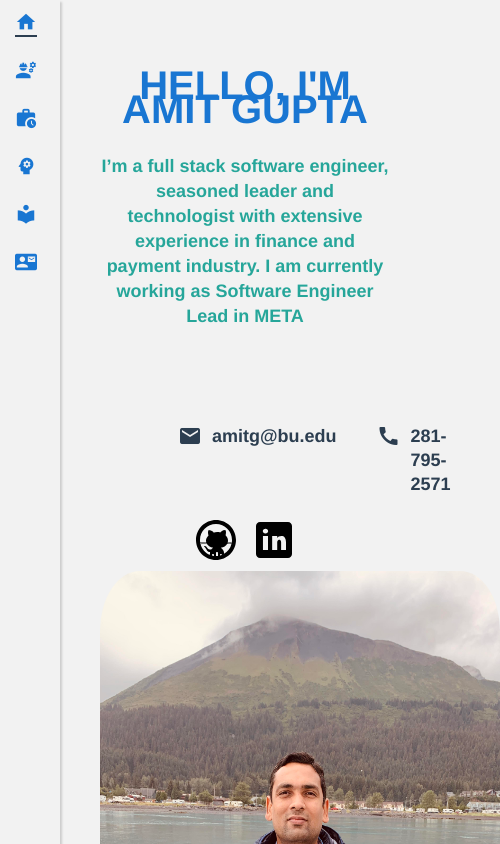
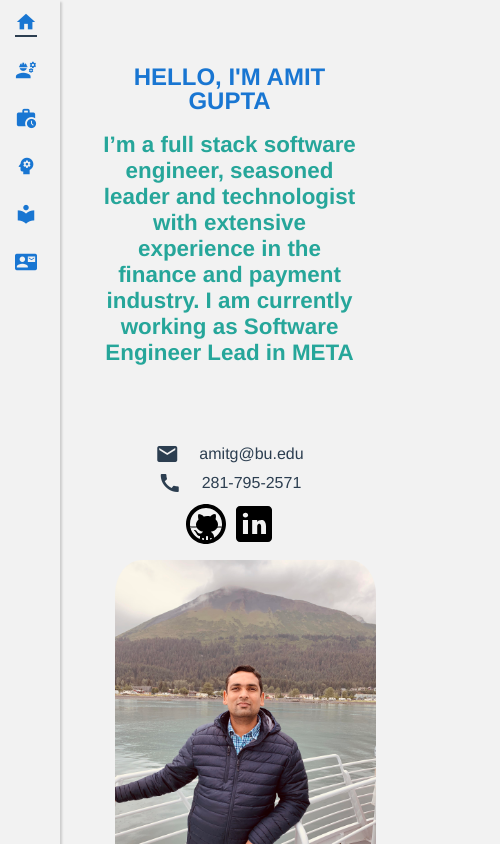
Before and after one commit to akgupta06/amit-portfolio, a Vue app: page / in a window 390 px wide. Shown: the top 844 px of the page, 500 px wide, since content can reach past the window. Built offline with nearby package versions, Linux system fonts and the light colour scheme.

Commit message:
Responsive

```diff
--- a/src/assets/css/home.css
+++ b/src/assets/css/home.css
@@ -22,39 +22,21 @@
 }
 
 .home-area .home-caption .subheading {
-    font-size: 18px;
+    font-size: 1.4em;
     font-weight: 700;
     color: var(--secondary);
 }
 
 .home-area .home-caption h1 {
     text-transform: uppercase;
-    font-size: 40px;
-    font-weight: 700;
     color: var(--primary);
     margin-top: 25%;
 }
 
-.home-area .contact {
-    display: flex;
-    font-weight: 700;
-    font-size: 18px;
-
+.contact-wrapper {
+    text-align: center;
+    flex-direction: column;
 }
-
-.home-area .contact-body {
-    padding-left: 10px;
-}
-
-.home-area .contact-wrapper {
-    display: flex;
-    text-align: left;
-    margin-left: 20%;
-  }
-
-.home-area .contact-wrapper > div {
-    margin: 20px;
-  }
 
 
 .home-area .home-caption p {
@@ -79,6 +61,17 @@
     left: 51%;
 }
 
+.contact {
+    display: flex;
+    font-size: 1em;
+    justify-content: center;
+    margin-bottom: 5px;
+}
+
+.contact-body {
+    margin-left: 20px;
+}
+
 .portfolio-main img {
     width: 450px;
     height: 600px;
@@ -88,9 +81,8 @@
 @media screen and (max-width: 759px) {
     .leftPanel {
         float: inherit;
-        width: 100%;
+        width: 90%;
         padding-left: 20px;
-        /* height: 200px; */
     }
 
     .rightPanel {
@@ -100,12 +92,7 @@
     }
 
     .rightPanel img {
-        width: 400px;
+        width: 90%;
+        height: 70%;
     }
-
-    /* .home-area .home-caption h1 {
-        text-transform: uppercase;
-        color: var(--primary);
-        display: flex;
-    } */
 }
--- a/src/views/About.vue
+++ b/src/views/About.vue
@@ -8,20 +8,20 @@
                 </div>
                 <div>
                     <p>
-                        I have extensive experience in aligning gap between
+                        I have extensive experience in aligning the gap between
                         technologies and business requirements. I have executed projects
                         throughout the entire software development life cycle to deliver
                         business focused solutions. I am a seasoned leader and technologist
                         specializing in conceptualizing, designing and implementing
-                        innovative ideas in to new products and strategies. I have
+                        innovative ideas into new products and strategies. I have
                         proficiency in API (REST and SOAP), Java, NodeJs and Angular. I
                         have extensively worked in messaging systems like Kafka and
                         ActiveMQ and container orchestration like Docker and Kubernetes
                     </p>
                     <p>I am based in Austin, Texas and currently working as Software
                         Engineering Lead at Meta. Prior to that I worked in many financial
-                        companies. I love software design and coding and open to learn new
-                        technologies. Currently I am learning designing data intensive
+                        companies. I love software design and coding and am open to learning new
+                        technologies. Currently I am learning to design data intensive
                         applications. I have earned following certifications</p>
                     <ul>
                         <li>Spring Enterprise Integration Specialist</li>
--- a/src/views/Contact.vue
+++ b/src/views/Contact.vue
@@ -105,7 +105,7 @@ export default {
                         console.log(result);
                         if (result.name) {
                             this.responseColor = 'var(--primary)';
-                            this.submitResponse = `Message Id : ${result.name}. Thank you for contacting me. Your message is received, I will connect with you at the earliest.`;
+                            this.submitResponse = `Thank you for contacting me. Your message is received, I will connect with you at the earliest.`;
                         } else {
                             this.responseColor = 'var(--error)';
                             this.submitResponse = 'Oops, its not your fault. Its me!. Seems like Firebase rules is not relaxed. Please try again later';
--- a/src/views/Experience.vue
+++ b/src/views/Experience.vue
@@ -131,7 +131,7 @@
                             <br> <br> <br>
                             <li>
                                 <div class="content align-left">
-                                    <a href="https://us.nttdata.com/" target="_blank">
+                                    <a href="https://www.infosys.com/" target="_blank">
                                         <h3>Infosys Technologies</h3>
                                         <h5>Software Engineer</h5>
                                         <div class="grey">Jun 2004 - Dec 2005</div>
--- a/src/views/Home.vue
+++ b/src/views/Home.vue
@@ -5,7 +5,7 @@
           <div class="home-caption">
             <h1>HELLO, I'M AMIT GUPTA</h1>
             <span class="subheading">I’m a full stack software engineer, seasoned leader and technologist with
-                        extensive experience in finance and payment industry.
+                          extensive experience in the finance and payment industry.
                           I am currently working as Software Engineer Lead in META</span>
           </div>
           <div class="contact-wrapper">
@@ -17,16 +17,17 @@
               <i class="material-icons">call</i>
               <div class="contact-body"><span>281-795-2571</span></div>
             </div>
-                </div>
-                <div>
+            <div class="contact">
               <a href="https://github.com/akgupta06" target="_blank" class="icon-block">
-                        <img src="@/assets/img/social-github.svg" alt="Github SVG image" />
+                <img src="@/assets/img/social-github.svg" alt="Github SVG image"/>
               </a>
 
-                    <a href="https://www.linkedin.com/in/amit-gupta-8784026" target="_blank" style="padding-left: 10px">
-                        <img src="@/assets/img/social-linkedin.svg" alt="LinkedIn SVG Image" />
+              <a href="https://www.linkedin.com/in/amit-gupta-8784026" target="_blank">
+                <img src="@/assets/img/social-linkedin.svg" alt="LinkedIn SVG Image"/>
               </a>
             </div>
+          </div>
+
         </div>
         <div class="rightPanel">
           <div class="portfolio-main">
```
Lines whose indentation alone changed are shown as unchanged.
